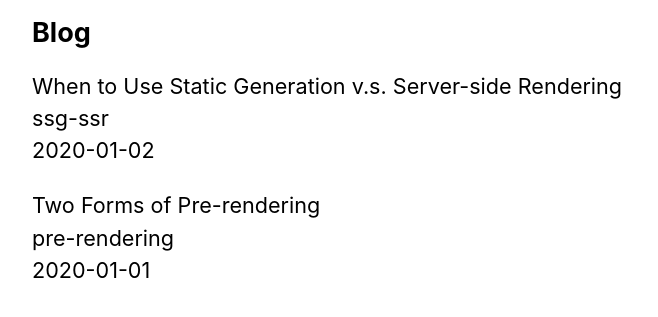
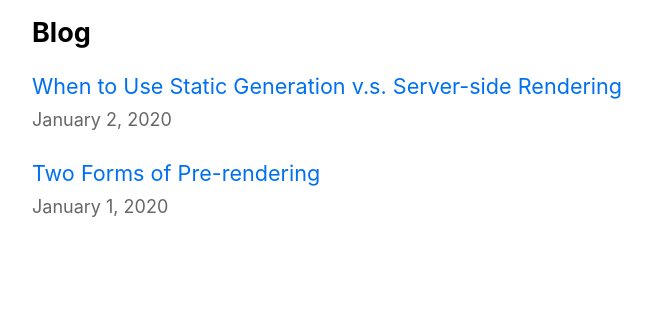
Before and after one commit to im-coder-lg/nextjs-blog, a Next.js app: page / in a window 1280 px wide. Shown: the part 471-788 px from the top of the page, without its empty margins (302-960 px from the left). Built offline with nearby package versions, Linux system fonts and the light colour scheme.

Commit message:
Finish Dynamic Routes Part 8

```diff
--- a/pages/index.js
+++ b/pages/index.js
@@ -1,4 +1,5 @@
 import Link from 'next/link'
+import Date from '../components/date'
 import Head from 'next/head'
 import Layout, {siteTitle} from '../components/layout'
 import utilStyles from '../styles/utils.module.css'
@@ -22,11 +23,13 @@
         <ul className={utilStyles.list}>
         {allPostsData.map(({ id, date, title }) => (
           <li className={utilStyles.listItem} key={id}>
-            {title}
+            <Link href={`/posts/${id}`}>
+              <a>{title}</a>
+            </Link>
             <br />
-            {id}
-            <br />
-            {date}
+            <small className={utilStyles.lightText}>
+              <Date datestring={date} />
+            </small>
           </li>
         ))}
         </ul>
```
